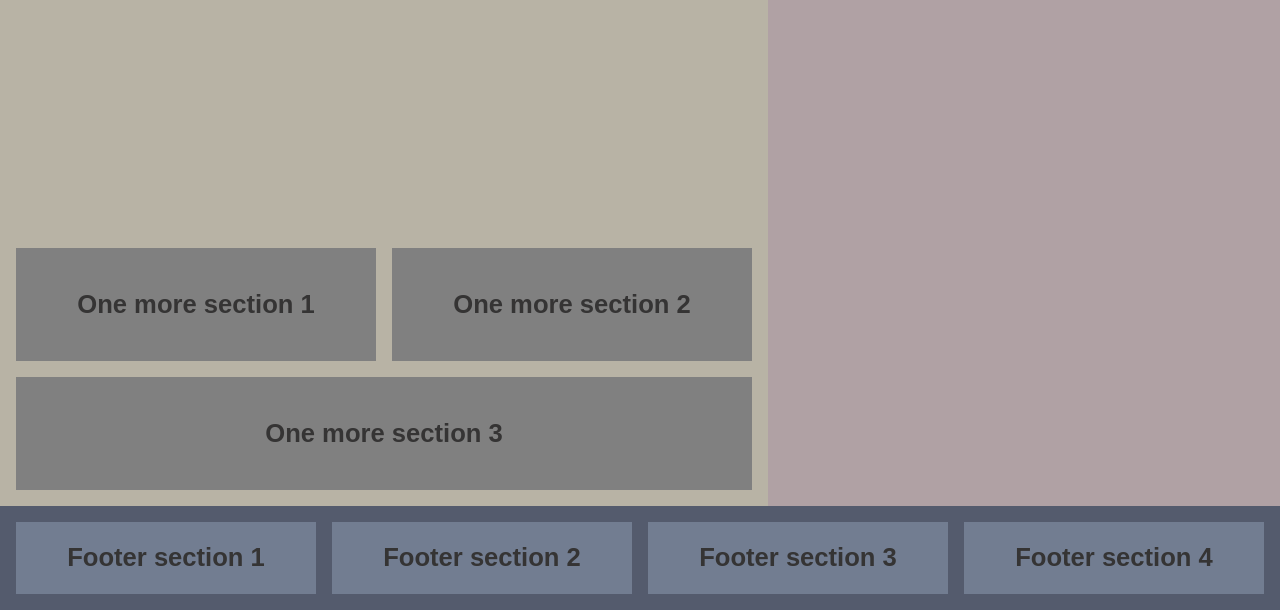
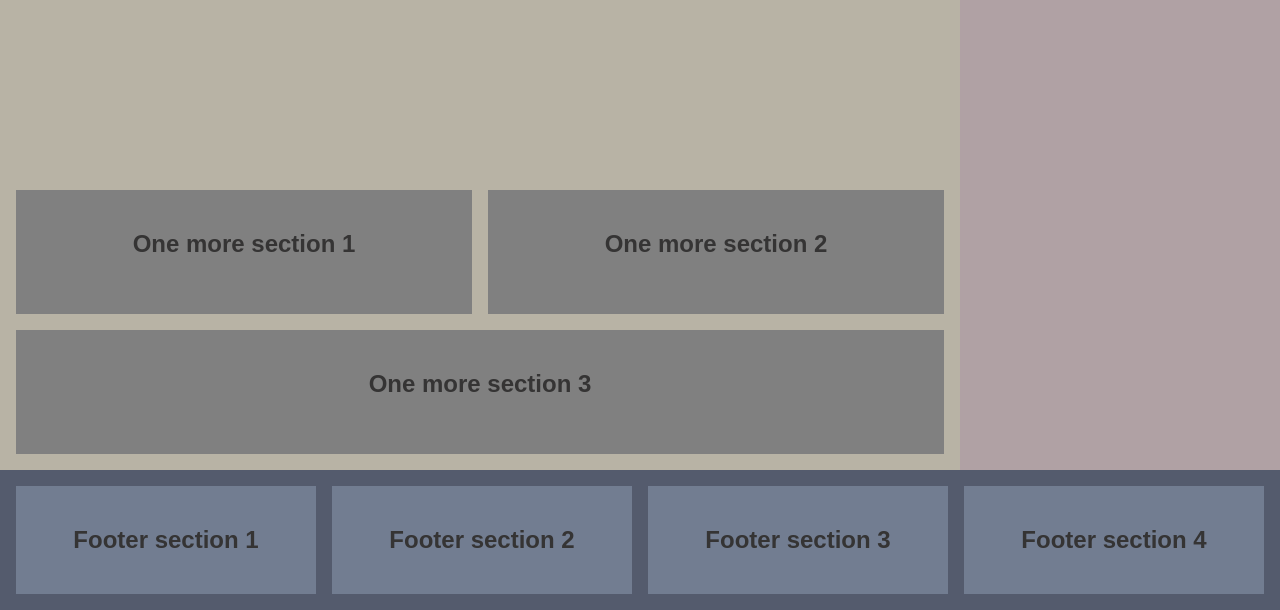
Before and after one commit to AlenaGM/Responsive-Layout, a plain HTML site: page index.html in a window 1280 px wide. Shown: the part 190-800 px from the top of the page. Drawn offline with Linux system fonts and the light colour scheme; a web font is replaced by a local one.

Commit message:
renamed styles.css

```diff
--- a/index.html
+++ b/index.html
@@ -11,44 +11,48 @@
       rel="stylesheet"
     />
     <link rel="stylesheet" href="normalize.css" />
-    <link rel="stylesheet" href="responsive-layout-exercise.css" />
+    <link rel="stylesheet" href="styles.css" />
     <title>Responsive Layout Exercise</title>
   </head>
 
   <body>
     <div class="grid-container">
       <header class="header">
-        <h1 class="header-text">Header</h1>
+        <h1>Header</h1>
       </header>
+      <main class="main">
         <div class="main-content">
           <div class="main-text">
             <h2>Main section</h2>
           </div>
-        <div class="chapter-1">
-          <h2>One more section 1</h2>
-        </div>
-        <div class="chapter-2">
-          <h2>One more section 2</h2>
-        </div>
-        <div class="chapter-3">
-          <h2>One more section 3</h2>
+          <div class="main-sections">
+            <section>
+              <h3>One more section 1</h3>
+            </section>
+            <section>
+              <h3>One more section 2</h3>
+            </section>
+            <section class="chapter-big">
+              <h3>One more section 3</h3>
+            </section>
           </div>
         </div>
         <aside class="aside">
           <h2>Aside</h2>
         </aside>
+      </main>
       <footer class="footer">
-        <section class="section-1">
-          <h2>Footer section 1</h2>
+        <section>
+          <h3>Footer section 1</h3>
         </section>
-        <section class="section-2">
-          <h2>Footer section 2</h2>
+        <section>
+          <h3>Footer section 2</h3>
         </section>
-        <section class="section-3">
-          <h2>Footer section 3</h2>
+        <section>
+          <h3>Footer section 3</h3>
         </section>
-        <section class="section-4">
-          <h2>Footer section 4</h2>
+        <section>
+          <h3>Footer section 4</h3>
         </section>
       </footer>
     </div>
--- a/responsive-layout-exercise.css
+++ /dev/null
@@ -1,128 +0,0 @@
-* {
-  box-sizing: border-box;
-}
-
-.grid-container {
-  display: grid;
-  grid-template-columns: 1fr 40%;
-  grid-template-rows: 100px 1fr minmax(100px, auto);
-  min-width: 100vw;
-  min-height: 100vh;
-  gap: 0px 0px;
-  grid-template-areas:
-    "header header"
-    "main aside"
-    "footer footer";
-}
-
-.header {
-  grid-area: header;
-  display: grid;
-  background-color: #545b6d;
-  padding: 1rem;
-}
-
-.main-content {
-  grid-area: main;
-  display: grid;
-  width: 100%;
-  grid-template-columns: repeat(2, 1fr);
-  grid-template-rows: 1fr 20% 20%;
-  gap: 1rem;
-  padding: 1rem;
-  grid-template-areas:
-    "main-text main-text"
-    "chapter-1 chapter-2"
-    "chapter-3 chapter-3";
-  background-color: #b8b3a5;
-}
-
-.main-text {
-  grid-area: main-text;
-}
-
-.chapter-1 {
-  grid-area: chapter-1;
-}
-
-.chapter-2 {
-  grid-area: chapter-2;
-}
-
-.chapter-3 {
-  grid-area: chapter-3;
-}
-
-.chapter-1,
-.chapter-2,
-.chapter-3 {
-  background-color: #808080;
-}
-
-.aside {
-  grid-area: aside;
-  background-color: #b0a1a4;
-  padding: 1rem;
-}
-
-.footer {
-  grid-area: footer;
-  display: grid;
-  grid-template-columns: repeat(4, 1fr);
-  grid-template-areas: "section-1 section-2 section-3 section-4";
-  gap: 1rem;
-  padding: 1rem;
-  background-color: #545b6d;
-}
-
-.section-1 {
-  grid-area: section-1;
-}
-
-.section-2 {
-  grid-area: section-2;
-}
-
-.section-3 {
-  grid-area: section-3;
-}
-
-.section-4 {
-  grid-area: section-4;
-}
-
-.section-1,
-.section-2,
-.section-3,
-.section-4 {
-  background-color: #727d91;
-}
-
-.header,
-.chapter-1,
-.chapter-2,
-.chapter-3,
-.section-1,
-.section-2,
-.section-3,
-.section-4 {
-  display: grid;
-  align-items: center;
-}
-
-h1,
-h2,
-p {
-  font-family: "Zen Kurenaido", sans-serif;
-  font-size: 2vw;
-  text-align: center;
-  color: rgb(53, 52, 52);
-}
-
-h1 {
-  font-family: "Zen Kurenaido", sans-serif;
-  font-size: 4vw;
-  text-align: center;
-  color: darkgray;
-  margin: 0;
-}
--- /dev/null
+++ b/styles.css
@@ -0,0 +1,97 @@
+*,
+body {
+  box-sizing: border-box;
+}
+
+body {
+  font-family: "Zen Kurenaido", sans-serif;
+  font-size: 24px;
+  text-align: center;
+  color: rgb(53, 52, 52);
+}
+
+.grid-container {
+  display: grid;
+  grid-template-rows: 100px 1fr minmax(100px, auto);
+  width: 100%;
+  height: 100%;
+  min-height: 100vh;
+  gap: 0px;
+  grid-template-areas:
+    "header"
+    "main"
+    "footer";
+}
+
+.header {
+  grid-area: header;
+  display: grid;
+  padding: 1rem;
+  align-content: center;
+  background-color: #545b6d;
+  padding: 1rem;
+}
+
+.main {
+  grid-area: main;
+  display: grid;
+  grid-template-columns: 3fr 1fr;
+  background-color: #b8b3a5;
+}
+
+.main-content {
+  grid-column: 1;
+  display: grid;
+  grid-template-rows: repeat(2, 1fr);
+  padding: 1rem;
+}
+
+.main-sections {
+  display: grid;
+  grid-template-columns: repeat(2, 1fr);
+  grid-template-rows: repeat(2, 1fr);
+  gap: 1rem;
+}
+
+.chapter-big {
+  grid-column: span 2;
+}
+
+.main-sections section {
+  background-color: #808080;
+  padding: 1rem;
+}
+
+.aside {
+  grid-column: 2;
+  display: grid;
+  padding: 1rem;
+  background-color: #b0a1a4;
+}
+
+.footer {
+  grid-area: footer;
+  display: grid;
+  padding: 1rem;
+  gap: 1rem;
+  grid-template-columns: repeat(4, 1fr);
+  background-color: #545b6d;
+}
+
+.footer section {
+  background-color: #727d91;
+  padding: 1rem;
+}
+
+h1 {
+  font-size: 36px;
+  color: darkgray;
+}
+
+h2 {
+  font-size: 30px;
+}
+
+h3 {
+  font-size: 24px;
+}
```
Lines whose indentation alone changed are shown as unchanged.
